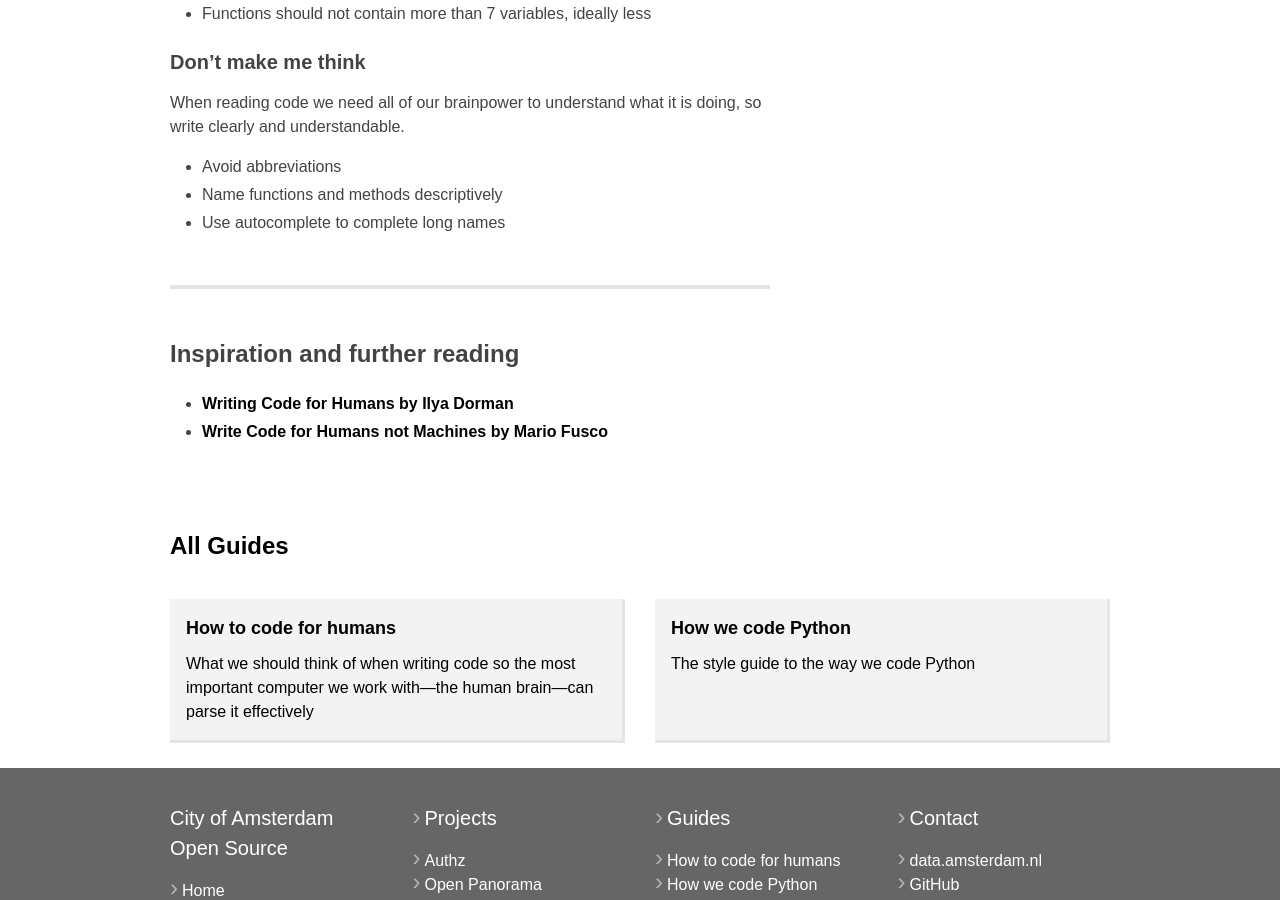
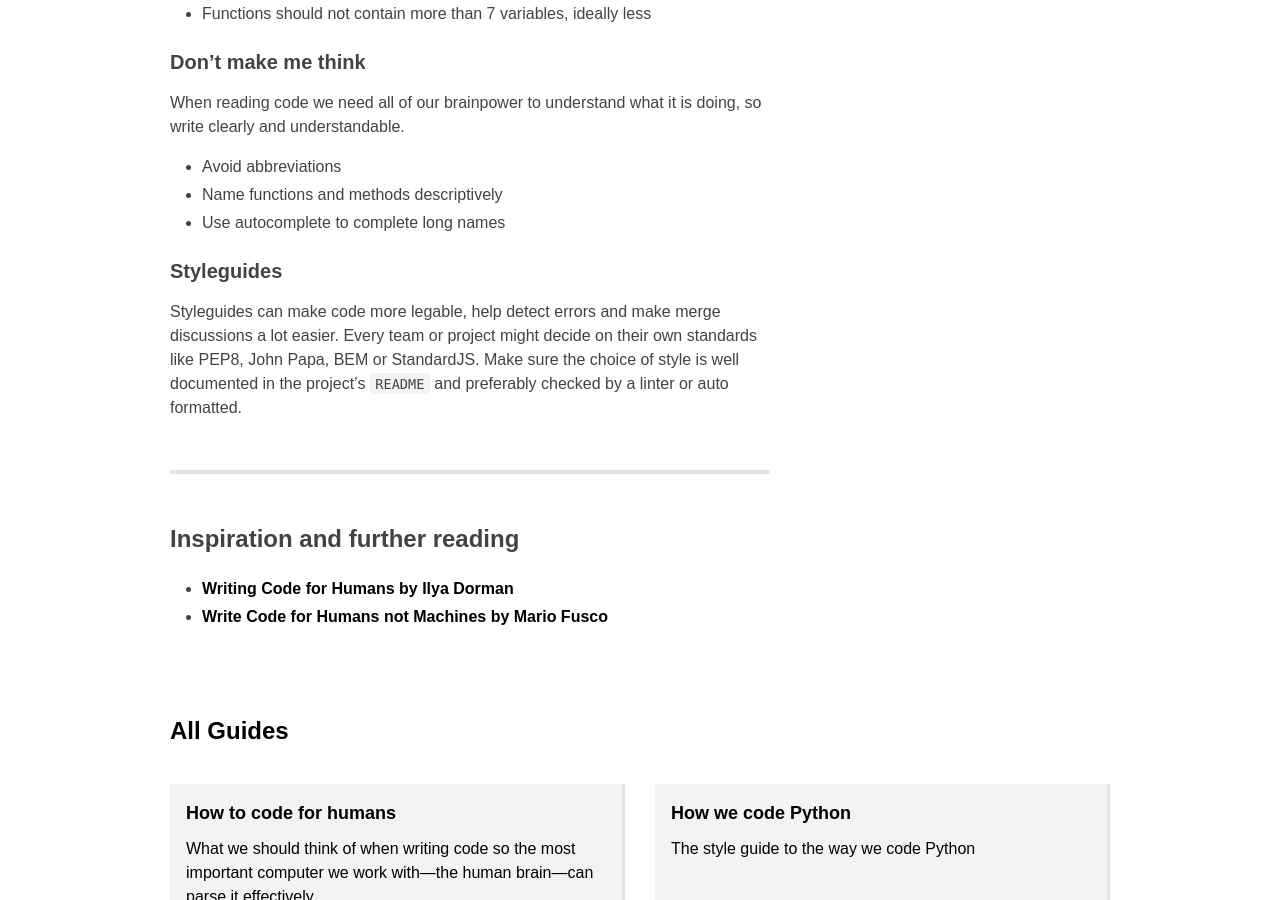
Before and after one commit to Amsterdam/amsterdam.github.io, a Jekyll site: the page built from guides/code-for-humans.md, in a window 1280 px wide and 900 px high, scrolled down 1277 px. Built offline with Jekyll 4.4.1, drawn with Linux system fonts in a browser that asks for light colours; our own code applies the rules of GitHub Pages for plain Markdown files.

Commit message:
Add a spiel on Styleguides

```diff
--- a/guides/code-for-humans.md
+++ b/guides/code-for-humans.md
@@ -39,6 +39,11 @@ When reading code we need all of our brainpower to understand what it is doing,
 * Name functions and methods descriptively
 * Use autocomplete to complete long names
 
+
+### Styleguides
+
+Styleguides can make code more legable, help detect errors and make merge discussions a lot easier. Every team or project might decide on their own standards like PEP8, John Papa, BEM or StandardJS. Make sure the choice of style is well documented in the project's `README` and preferably checked by a linter or auto formatted.
+
 ---
 
 ## Inspiration and further reading
```
